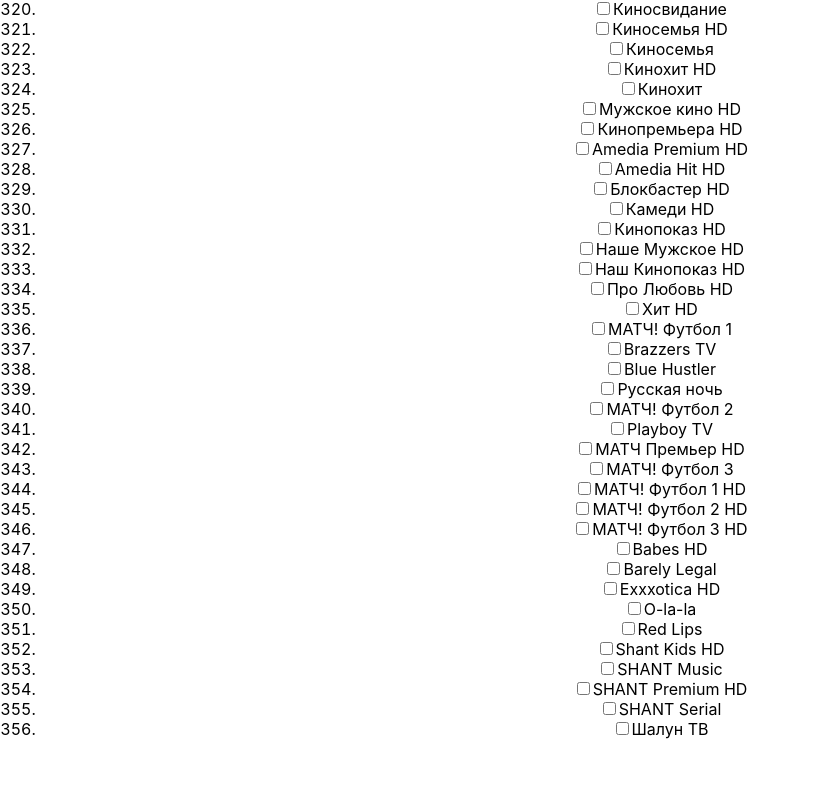
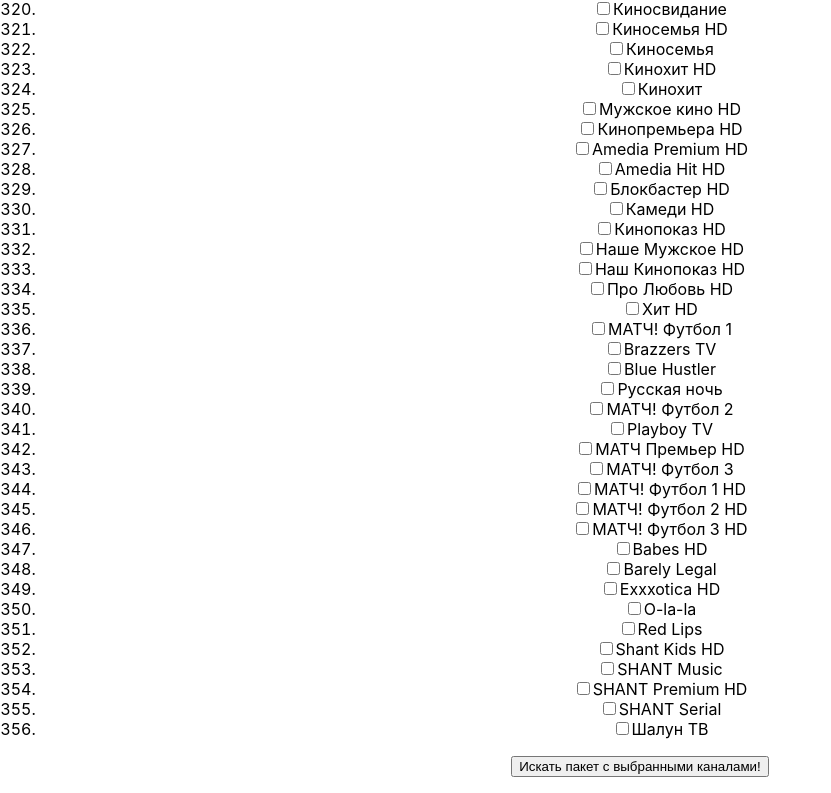
Before and after one commit to AlexDDK/ChanelListTest, a React (Create React App) app: page / in a window 1280 px wide. Shown: the part 6499-7292 px from the top of the page, without its empty margins (0-831 px from the left). Before the commit the page ends 7254 px from the top, so only its background shows below. Built offline with nearby package versions, Linux system fonts and the light colour scheme.

Commit message:
feat: finish logic of task

```diff
--- a/src/App.js
+++ b/src/App.js
@@ -2,6 +2,7 @@
 import chanelData from './24h.json'
 import ChanelList from './components/ChanelList/ChanelList';
 import { useState } from 'react';
+import SelectButton from './components/SelectButton/SelectButton';
 
 function App() {
   const [selectedChanels, setSelectedChanels] = useState([])
@@ -11,9 +12,10 @@
 
   return (
     <div className="App">
-<h1>форма выбора каналов</h1>
-<p>Отметьте желательные каналы</p>
-<ChanelList chanelData={chanelData} setSelectedChanels={setSelectedChanels} selectedChanels={selectedChanels}/>
+      <h1>форма выбора каналов</h1>
+      <p>Отметьте желательные каналы</p>
+      <ChanelList chanelData={chanelData} setSelectedChanels={setSelectedChanels} selectedChanels={selectedChanels}/>
+      <SelectButton chanelData={chanelData} selectedChanels={selectedChanels}/>
     </div>
   );
 }
--- a/src/components/OneChanel/OneChanel.js
+++ b/src/components/OneChanel/OneChanel.js
@@ -4,7 +4,7 @@
     const [checked, setChecked] = useState(false);
 
     useEffect(() => {
-      checked === true ? setSelectedChanels([...selectedChanels, id]) : setSelectedChanels(selectedChanels.filter(el => el !== id))
+      checked ? setSelectedChanels([...selectedChanels, id]) : setSelectedChanels(selectedChanels.filter(el => el !== id))
     }, [checked])
 
 
--- /dev/null
+++ b/src/components/SelectButton/SelectButton.js
@@ -0,0 +1,24 @@
+import React, { useState } from 'react'
+
+export default function SelectButton({chanelData, selectedChanels}) {
+    const[suitPack, setSuitPack] = useState([])
+
+    const clickHandler = () => {
+        const arrOfPacks = [];
+        chanelData.forEach(el => {
+            const found = selectedChanels.every(ch=> el.channels.map(elem => elem.id).indexOf(ch) >= 0)
+            found ? arrOfPacks.push(el) : console.log(`Пакет ${el.name} не подходит`);
+        });
+        setSuitPack(arrOfPacks)
+    }
+
+
+    return(
+        <div>
+            <button onClick={clickHandler}>Искать пакет с выбранными каналами!</button>
+            <ul>
+                {suitPack.sort((a,b) => Number(a.price) - Number(b.price)).map(el => <li key={el.name}>{el.name}</li>)}
+            </ul>
+        </div>
+    )
+}
```
Also changed, not shown: src/components/SelectButton/SelectButton.module.css (added).
